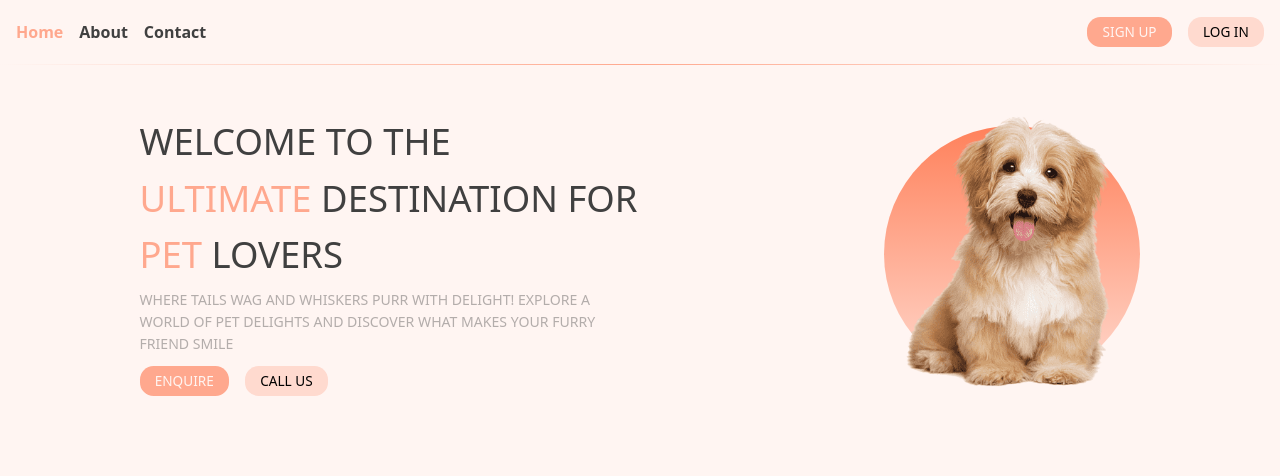
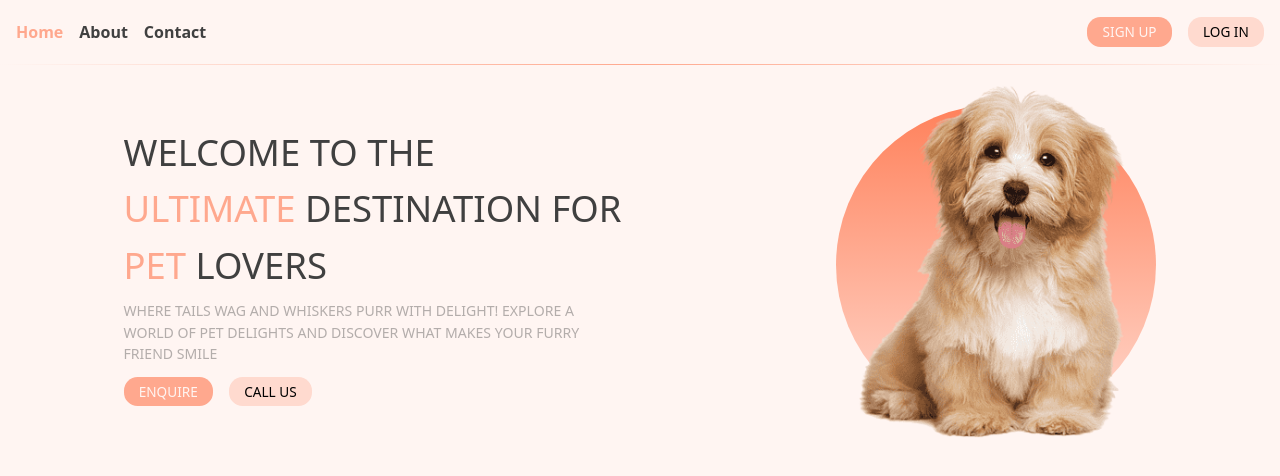
Before and after one commit to sumanbiswas7/Assignment-webWizard, a React (Vite) app in the folder apps/web/: page / in a window 1280 px wide. Shown: the top 476 px of the page. Built offline with nearby package versions, Linux system fonts and the light colour scheme.

Commit message:
update: change padding on hero

```diff
--- a/apps/web/src/components/hero.module.css
+++ b/apps/web/src/components/hero.module.css
@@ -2,7 +2,7 @@
   display: flex;
   align-items: center;
   justify-content: space-around;
-  padding-block: var(--spacing-default);
+  padding-block: calc(var(--spacing-default) * 1.5);
 }
 
 /* Header and Subheader */
@@ -41,8 +41,8 @@
 
 /* Image and circles */
 .gradient_circle {
-  height: 20vmax;
-  width: 20vmax;
+  height: 25vmax;
+  width: 25vmax;
   border-radius: 50%;
 
   display: flex;
@@ -56,7 +56,7 @@
   );
 }
 .hero_prod_img {
-  max-width: 20vmax;
+  max-width: 26vmax;
 }
 
 @media only screen and (max-width: 650px) {
```
